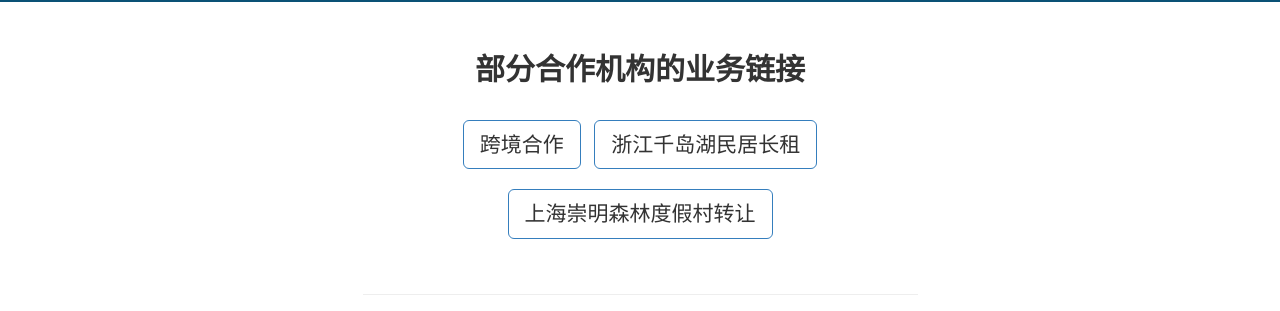
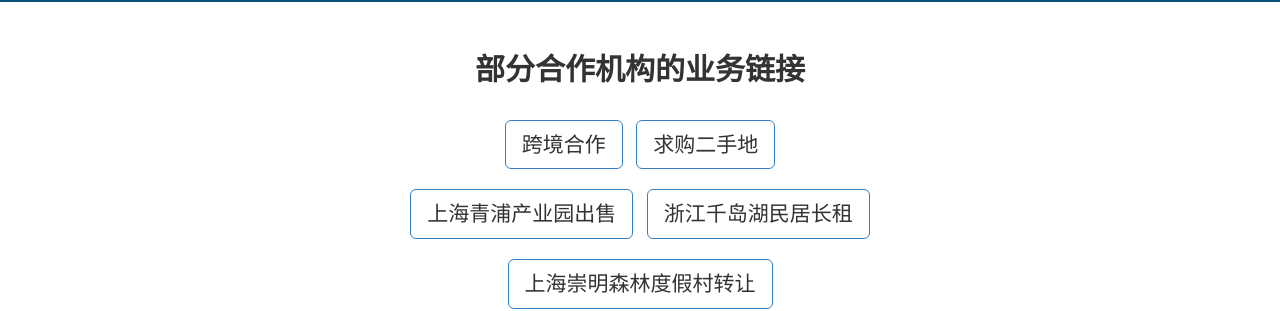
Before and after one commit to kb727/kb727, a plain HTML site: page default.html in a window 1280 px wide. Shown: the part 9750-10061 px from the top of the page. Drawn offline with nearby package versions, Linux system fonts and the light colour scheme.

Commit message:
20250118

```diff
--- a/css/main.css
+++ b/css/main.css
@@ -133,6 +133,8 @@ body {
   width: 100%;
   position: relative;
   background: url(../img/bg.jpg) no-repeat center center fixed;
+/* background: linear-gradient(to bottom, lightblue, lightgreen); */
+/* background: linear-gradient(to bottom, #669900, #998000) no-repeat center center fixed; */
   -webkit-background-size: cover;
   -moz-background-size: cover;
   -o-background-size: cover;
--- a/default.html
+++ b/default.html
@@ -433,6 +433,8 @@
                 <h2><b>部分合作机构的业务链接</b></h2>
                 <ul class="list-inline spaced">
                    <li><a href="attachments/kuajing.txt" target="_blank" class="btn btn-lg btn-primary resume toSlideDown" onClick="ga('send', '_trackEvent', 'Links', 'Resume', 'Resume bottom');">跨境合作</a></li>
+                   <li><a href="attachments/maidi.txt" target="_blank" class="btn btn-lg btn-primary resume toSlideDown" onClick="ga('send', '_trackEvent', 'Links', 'Resume', 'Resume bottom');">求购二手地</a></li>
+                   <li><a href="attachments/qingpu.txt" target="_blank" class="btn btn-lg btn-primary resume toSlideDown" onClick="ga('send', '_trackEvent', 'Links', 'Resume', 'Resume bottom');">上海青浦产业园出售</a></li>
                    <li><a href="attachments/qiaodaohu.txt" target="_blank" class="btn btn-lg btn-primary resume toSlideDown" onClick="ga('send', '_trackEvent', 'Links', 'Resume', 'Resume bottom');">浙江千岛湖民居长租</a></li>
                    <li><a href="attachments/chongming.txt" target="_blank" class="btn btn-lg btn-primary resume toSlideDown" onClick="ga('send', '_trackEvent', 'Links', 'Resume', 'Resume bottom');">上海崇明森林度假村转让</a></li>
                 </ul>
```
Also changed, not shown: attachments/maidi.txt (added), attachments/qingpu.txt (added), 2 other files.
